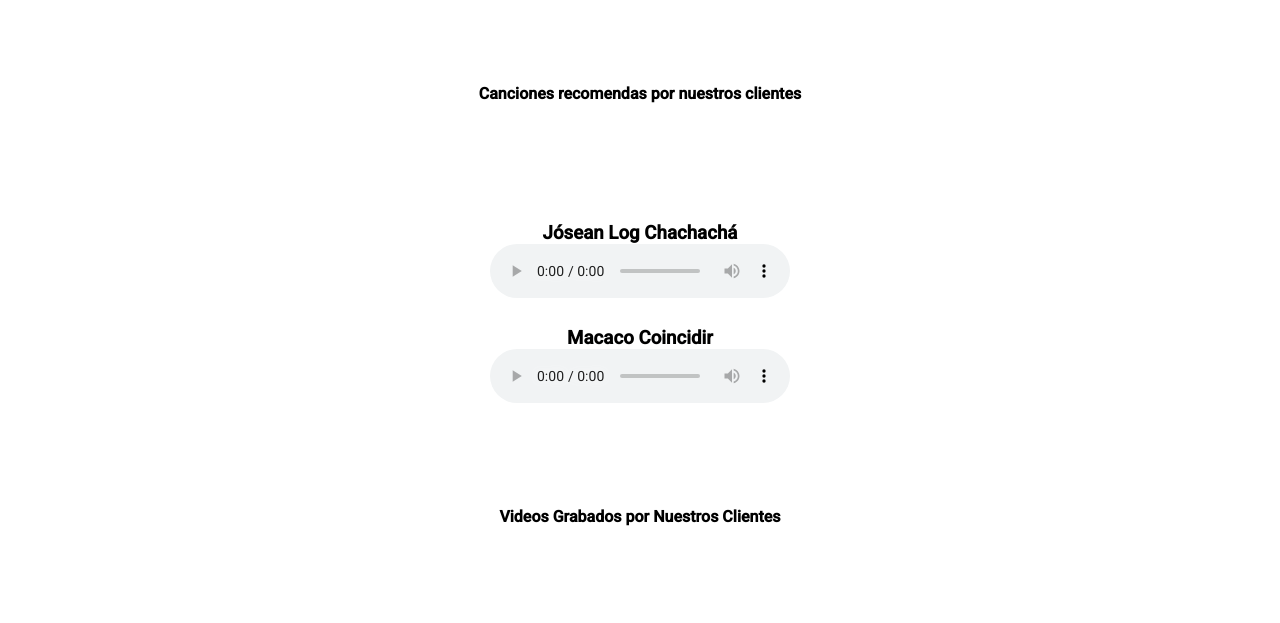
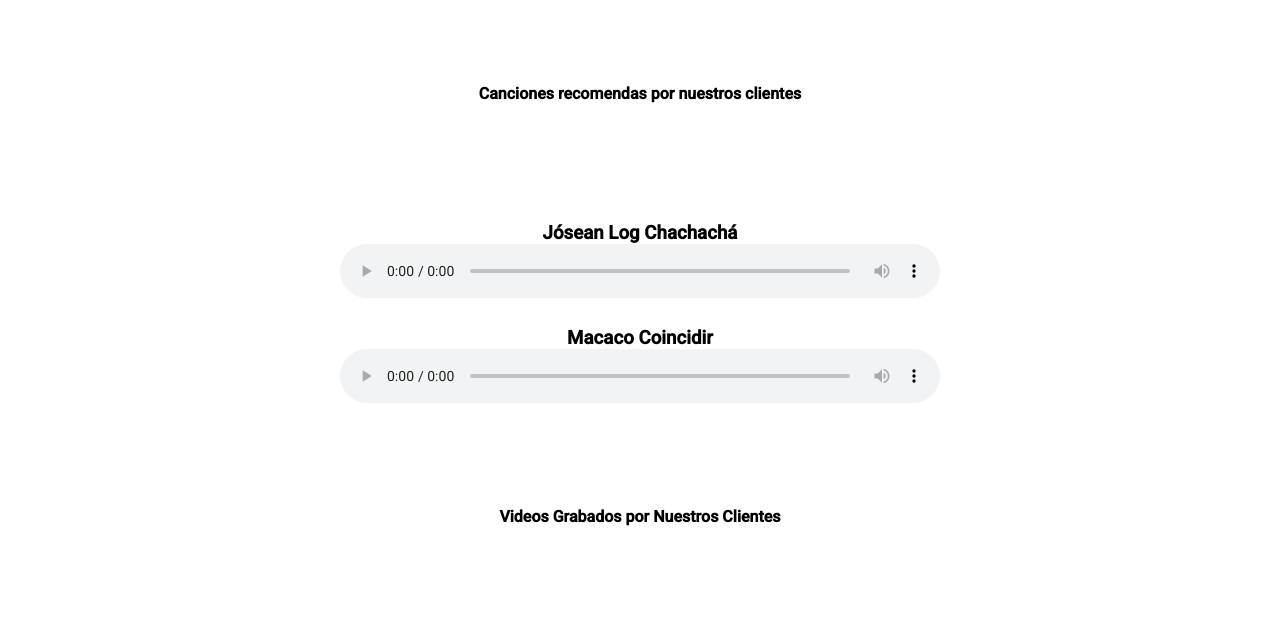
Before and after one commit to KaOzAnd/Proyecto-Desarrollo-Web30144-V2, a plain HTML site: page paginas_secundarias/galeria.html in a window 1280 px wide. Shown: the part 1865-2488 px from the top of the page. Drawn offline with Linux system fonts and the light colour scheme; a web font is replaced by a local one.

Commit message:
15/04/2020 2:11 HAJA

```diff
--- a/css/galeria.css
+++ b/css/galeria.css
@@ -98,6 +98,11 @@
     text-align: center;
 }
 
+audio {
+    width: 600px;
+    height: 54px;
+}
+
 
 /*VIDEOS*/
 
```
